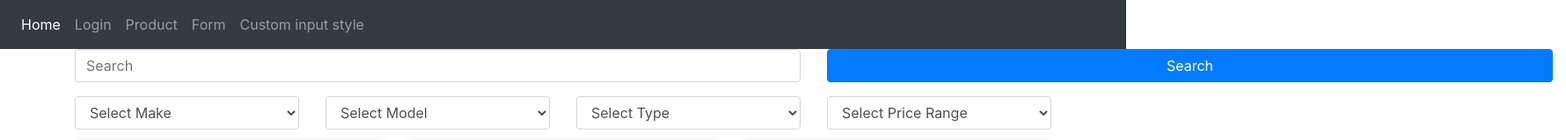
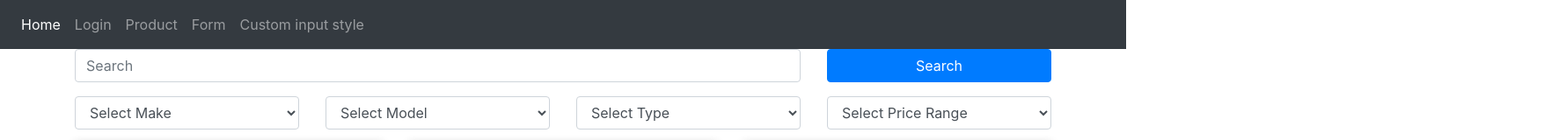
Before and after one commit to narayanjha/frontendquestion, a plain HTML site: page product/index.html in a window 1280 px wide. Shown: the top 160 px of the page at 88% size, 1780 px wide, since content can reach past the window. Drawn offline with nearby package versions, Linux system fonts and the light colour scheme; files that its build step writes are made by us from their sources.

Commit message:
product page update

```diff
--- a/product/index.html
+++ b/product/index.html
@@ -42,7 +42,7 @@
                 <div class="form-group col-xs-9 col-sm-9">
                     <input class="form-control" type="text" placeholder="Search" />
                 </div>
-                <div class="form-group col-xs-3 col-sm-9">
+                <div class="form-group col-xs-3 col-sm-3">
                     <button type="submit" class="btn btn-block btn-primary">Search</button>
                 </div>
             </form>
```
